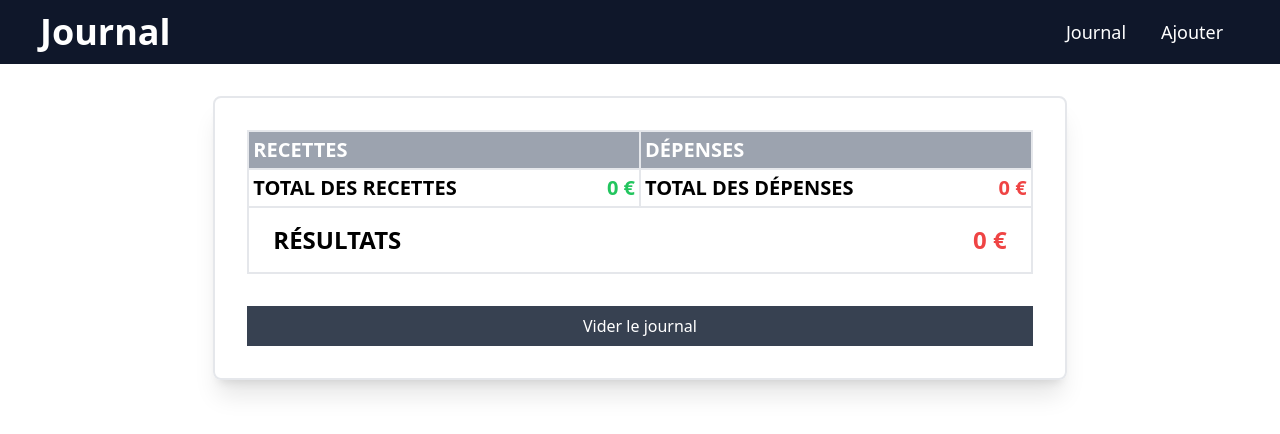
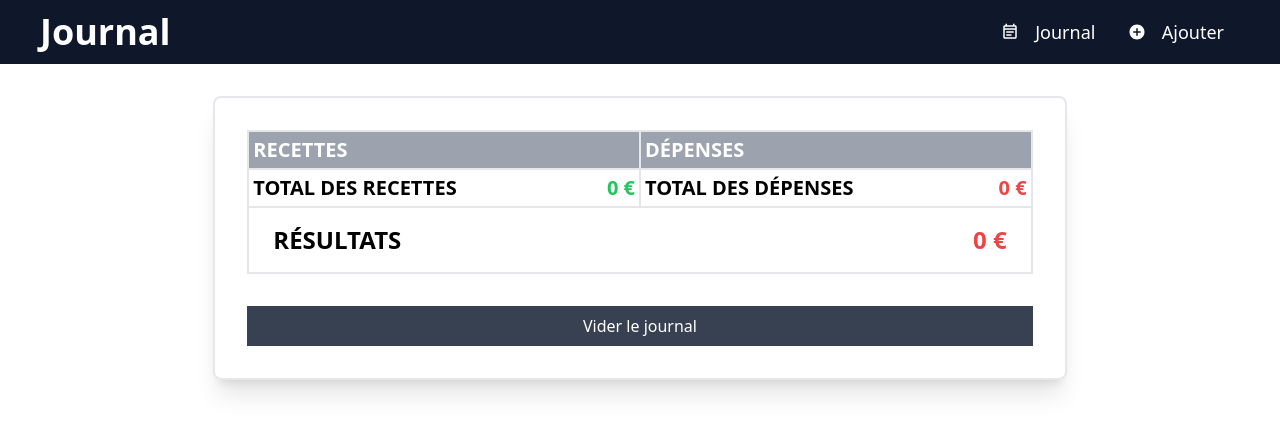
Before and after one commit to SokouPM/finance-chart, a Next.js app: page / in a window 1280 px wide. Shown: the top 434 px of the page. Built offline with nearby package versions, Linux system fonts and the light colour scheme.

Commit message:
add icons

```diff
--- a/package.json
+++ b/package.json
@@ -13,6 +13,7 @@
     "next": "12.0.8",
     "react": "17.0.2",
     "react-dom": "17.0.2",
+    "react-icons": "^4.3.1",
     "yup": "^0.32.11"
   },
   "devDependencies": {
--- a/src/components/Nav.jsx
+++ b/src/components/Nav.jsx
@@ -1,16 +1,17 @@
 import Link from "next/link"
+import { MdAddCircle, MdOutlineEventNote } from "react-icons/md"
 
 const Nav = () => {
   return (
     <nav className="text-lg flex flex-row items-center justify-between">
       <Link href="/">
-        <a className="py-2 text-center w-24 transition-all hover:bg-slate-500 hover:font-bold">
-          Journal
+        <a className="py-2 text-center flex items-center justify-evenly w-32 transition-all hover:bg-slate-500 hover:font-bold">
+          <MdOutlineEventNote /> Journal
         </a>
       </Link>
       <Link href="/ajouter">
-        <a className="py-2 text-center w-24 transition-all hover:bg-slate-500 hover:font-bold">
-          Ajouter
+        <a className="py-2 text-center flex items-center justify-evenly w-32 transition-all hover:bg-slate-500 hover:font-bold">
+          <MdAddCircle /> Ajouter
         </a>
       </Link>
     </nav>
```
Also changed, not shown: 1 other file (tests, documents, lock files or other folders).
